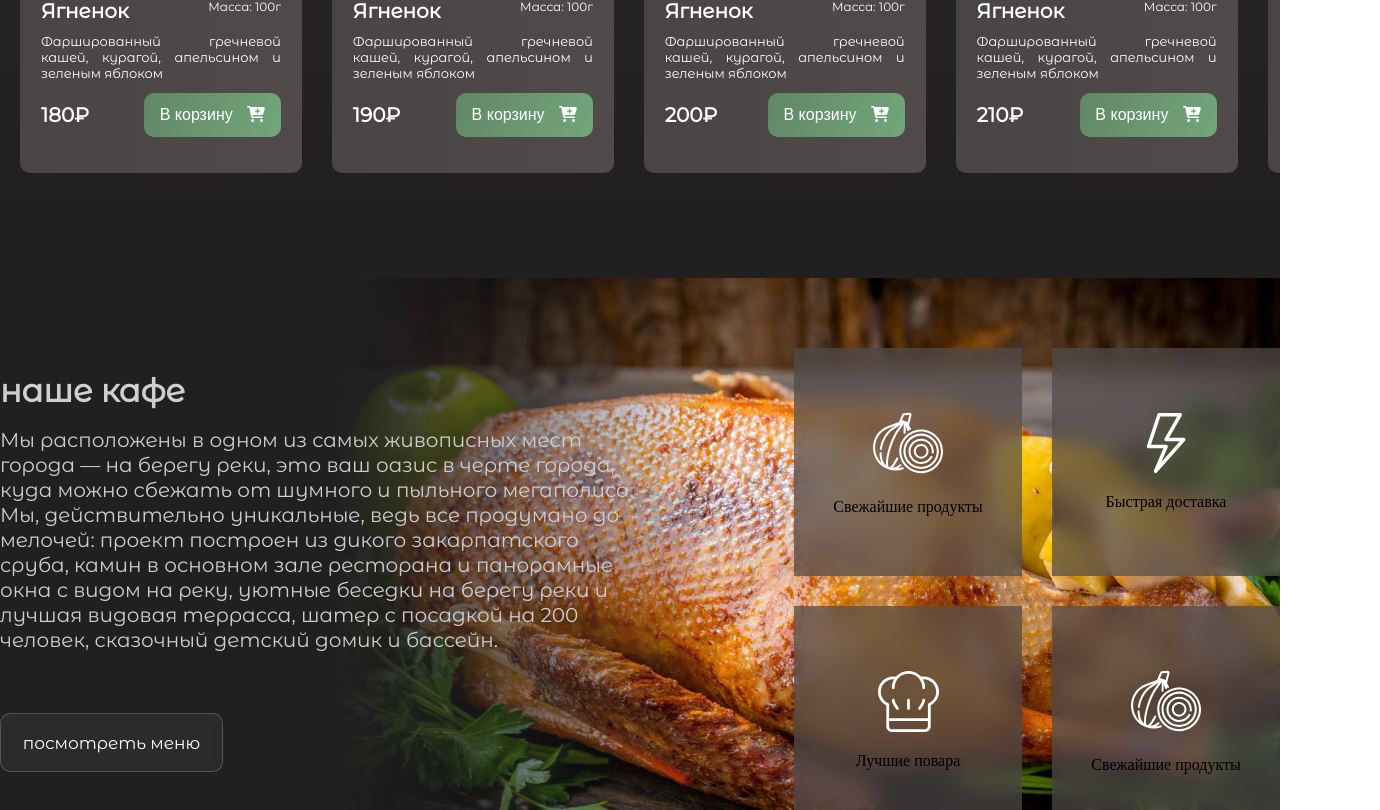
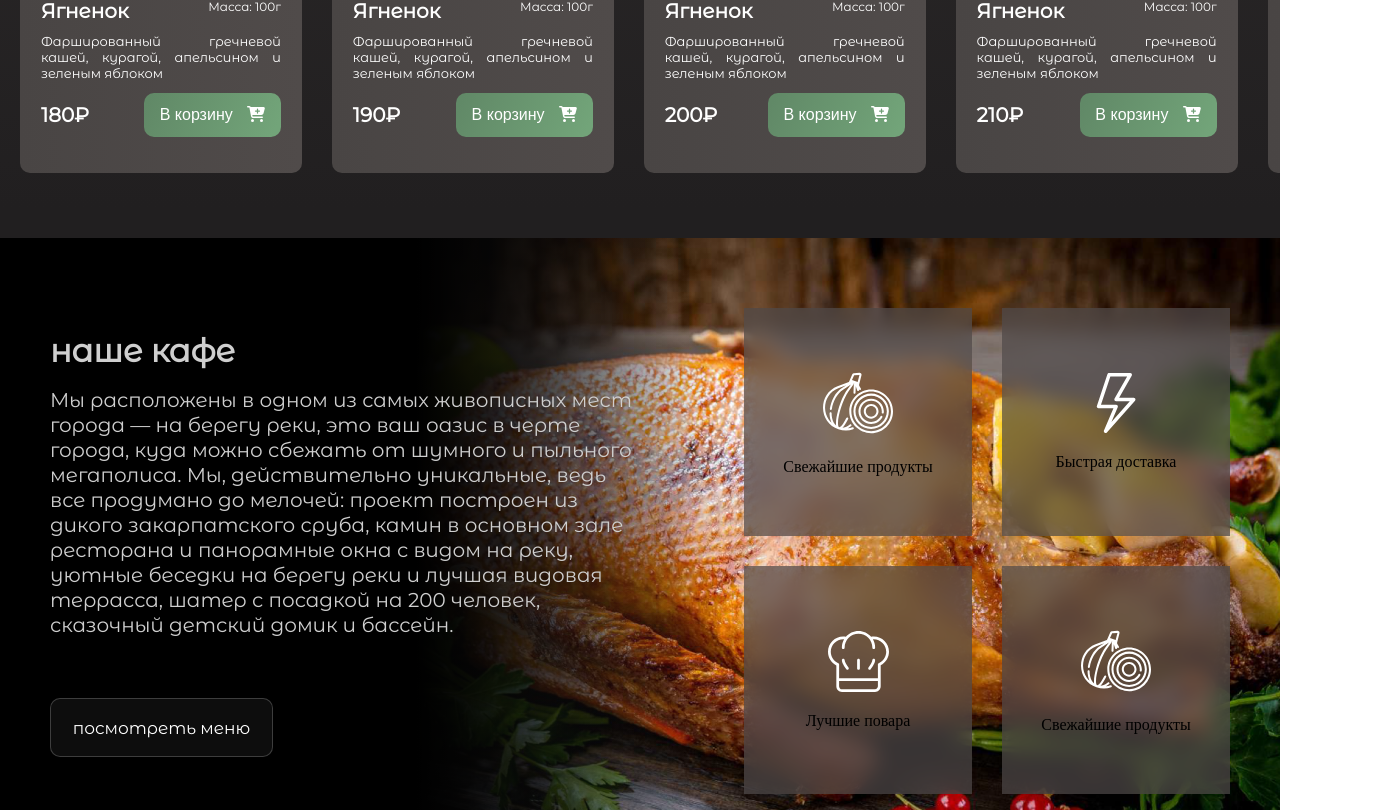
Before and after one commit to KovbenyaAlexander/shop, a React app: page /#/ in a window 1280 px wide. Shown: the part 1990-2800 px from the top of the page, 1380 px wide, since content can reach past the window. Built offline with nearby package versions, Linux system fonts and the light colour scheme.

Commit message:
add minor fixes

```diff
--- a/src/components/About/style.scss
+++ b/src/components/About/style.scss
@@ -2,12 +2,26 @@
 .about{
   width: 100%;
   background: rgba(33, 31, 32, 1);
-  padding-top: 70px;
+  width: 100%;
+  padding-top: 30px;
+
+  .wrapper{
+    background: url('../../../public/about-bg.png');
+    background-repeat: no-repeat;
+    background-position: right;
+    height: 610px;
+    max-width: 1400px;
+    margin: 0 auto;
+    display: flex;
+    justify-content: space-between;
+    position: relative;
+    z-index: 5;
+  }
 
   &__container{
-    max-width: 1300px;
     display: flex;
     justify-content: space-between;
+    max-width: 1400px;
     margin: 0 auto;
 
     .about-text{
@@ -18,6 +32,8 @@
       font-size: 20px;
       line-height: 25px;
       font-family: 'Montserrat Alternates', sans-serif;
+      background: linear-gradient(90deg, rgba(0,0,0,1) 0%, rgba(0,0,0,1) 60%, rgba(0,0,0,0) 100%);
+      padding: 0 50px;
 
       h2{
         font-size: 32px;
@@ -30,7 +46,7 @@
       grid-template-columns: 228px 228px;
       grid-template-rows: 228px 228px;
       grid-gap: 30px;
-      padding-top: 70px;
+      padding: 70px 50px;
 
       &__card{
         display: flex;
@@ -51,19 +67,6 @@
         color: rgba(121, 178, 130, 1)
       }
     }
-  }
-
-  .wrapper{
-    background: url('../../../public/about-bg.png');
-    background-repeat: no-repeat;
-    background-position: right;
-    height: 610px;
-    max-width: 1363px;
-    margin: 0 auto;
-    display: flex;
-    justify-content: space-between;
-    position: relative;
-    // padding: 70px;
   }
 
   &__shadow{
--- a/src/components/Contacts/style.scss
+++ b/src/components/Contacts/style.scss
@@ -6,21 +6,23 @@
   background-position-x: left;
 
   width: 100%;
-  height: 500px;
+  height: 700px;
   font-family: 'Montserrat Alternates', sans-serif;
   color: #fff;
-  position: relative;
+
+  margin-top: -120px;
 
   .container{
     width: 526px;
     height: 405px;
     background: #2E2B2C;
-    box-shadow: 0px 0px 70px rgba(0, 0, 0, 0.15);
     border-radius: 15px;
     position: absolute;
     margin-top: 50px;
     left: calc(10% + 20px);
     padding: 20px;
+    margin-top: 150px;
+    box-shadow: 0px 0px 70px rgba(255, 255, 255, 0.15);
   }
 
   &__adress, &__email{
--- a/src/components/Footer/style.scss
+++ b/src/components/Footer/style.scss
@@ -14,10 +14,10 @@
   }
 
   .navigation{
+    display: none;
     width: 100%;
     display: flex;
     justify-content: center;
-    padding: 0 50px;
     &__list{
       display: flex;
       justify-content: space-between;
--- a/src/components/Header/style.scss
+++ b/src/components/Header/style.scss
@@ -7,7 +7,7 @@ header{
   top: 0;
   left: 0;
   right: 0;
-  z-index: 100;
+  z-index: 10;
 
   .wrapper{
     .h1{
```
Also changed, not shown: sob.js (deleted).
